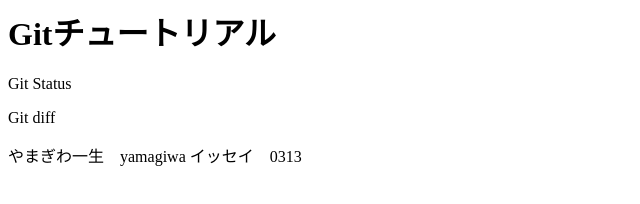
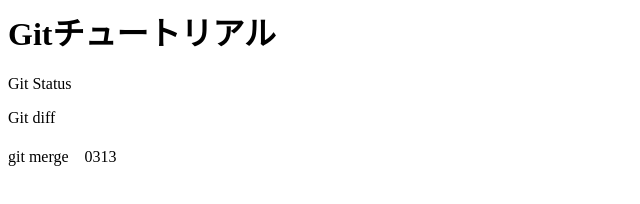
Before and after one commit to i-yamagiwa/git_tutorial, a plain HTML site: page index.html in a window 1280 px wide. Shown: the whole page, without its empty margins (0-640 px from the left). Drawn offline with Linux system fonts and the light colour scheme.

Commit message:
git mergeを追記

```diff
--- a/index.html
+++ b/index.html
@@ -1,4 +1,4 @@
 <h1>Gitチュートリアル</h1>
 <p>Git Status</p>
 <p>Git diff</p>
-<p>やまぎわ一生　yamagiwa イッセイ　0313</p>
+<p>git merge　0313</p>
```
